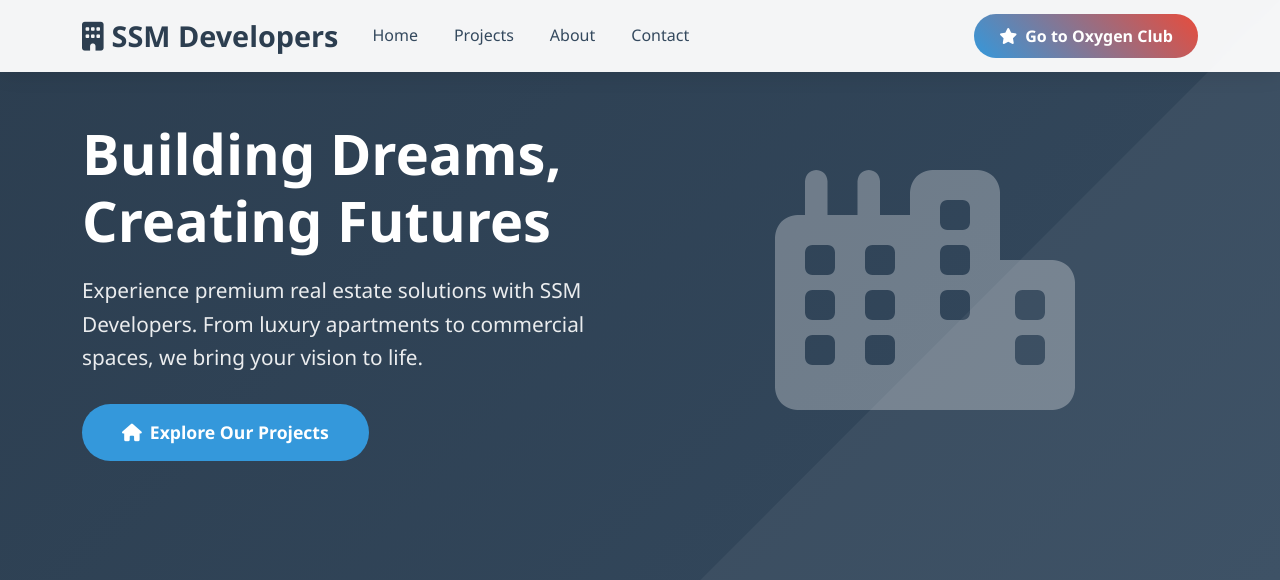
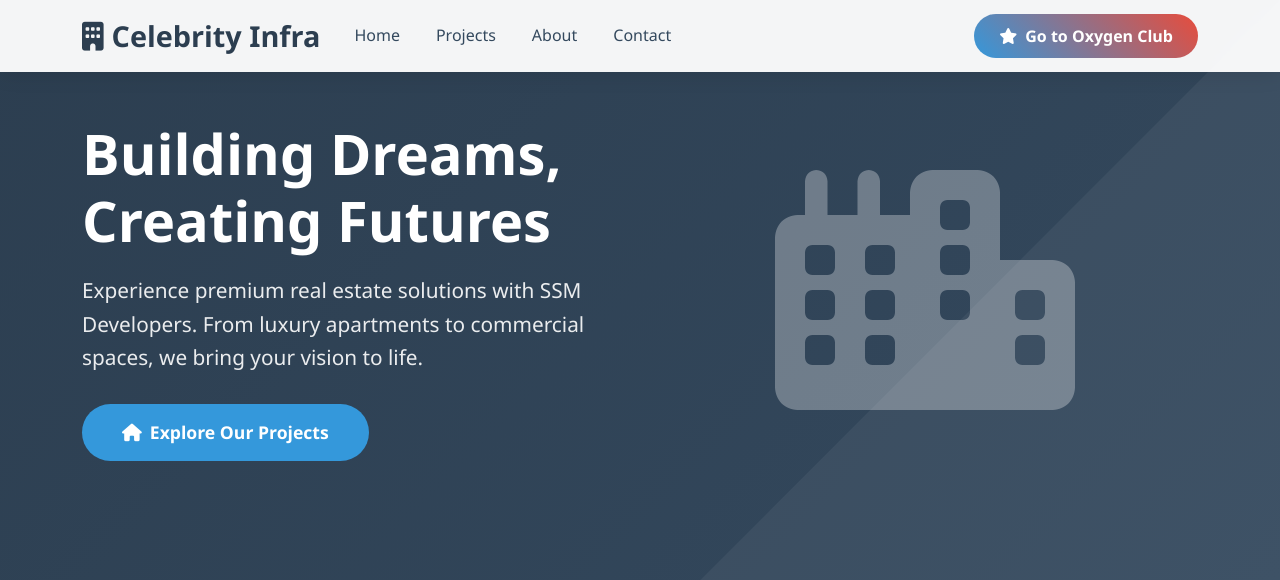
Before and after one commit to Bhavaj/Realestate, a Django app: page / in a window 1280 px wide. Shown: the top 580 px of the page. Run offline with Django 5.2, Linux system fonts and the light colour scheme; parts of the project's set-up code (start-up, migrations or seed data) failed here and were passed over.

Commit message:
test title changes

```diff
--- a/realestate/templates/home.html
+++ b/realestate/templates/home.html
@@ -3,7 +3,7 @@
 <head>
     <meta charset="UTF-8">
     <meta name="viewport" content="width=device-width, initial-scale=1.0">
-    <title>Real Estate MVP - Agent Rewards System</title>
+    <title>Celebrity Infra - Agent Rewards System</title>
     <link href="https://cdn.jsdelivr.net/npm/bootstrap@5.3.2/dist/css/bootstrap.min.css" rel="stylesheet">
     <style>
         body {
--- a/realestate/templates/vijay_home.html
+++ b/realestate/templates/vijay_home.html
@@ -3,7 +3,7 @@
 <head>
     <meta charset="UTF-8">
     <meta name="viewport" content="width=device-width, initial-scale=1.0">
-    <title>SSM Developers - Premium Real Estate Solutions</title>
+    <title>Celebrity Infra Pvt Ltd - Premium Real Estate Solutions</title>
     <link href="https://cdn.jsdelivr.net/npm/bootstrap@5.3.0/dist/css/bootstrap.min.css" rel="stylesheet">
     <link href="https://cdnjs.cloudflare.com/ajax/libs/font-awesome/6.0.0/css/all.min.css" rel="stylesheet">
     <style>
@@ -230,7 +230,7 @@
     <nav class="navbar navbar-expand-lg navbar-light fixed-top">
         <div class="container">
             <a class="navbar-brand" href="#">
-                <i class="fas fa-building me-2"></i>SSM Developers
+                <i class="fas fa-building me-2"></i>Celebrity Infra
             </a>
             <button class="navbar-toggler" type="button" data-bs-toggle="collapse" data-bs-target="#navbarNav">
                 <span class="navbar-toggler-icon"></span>
```
